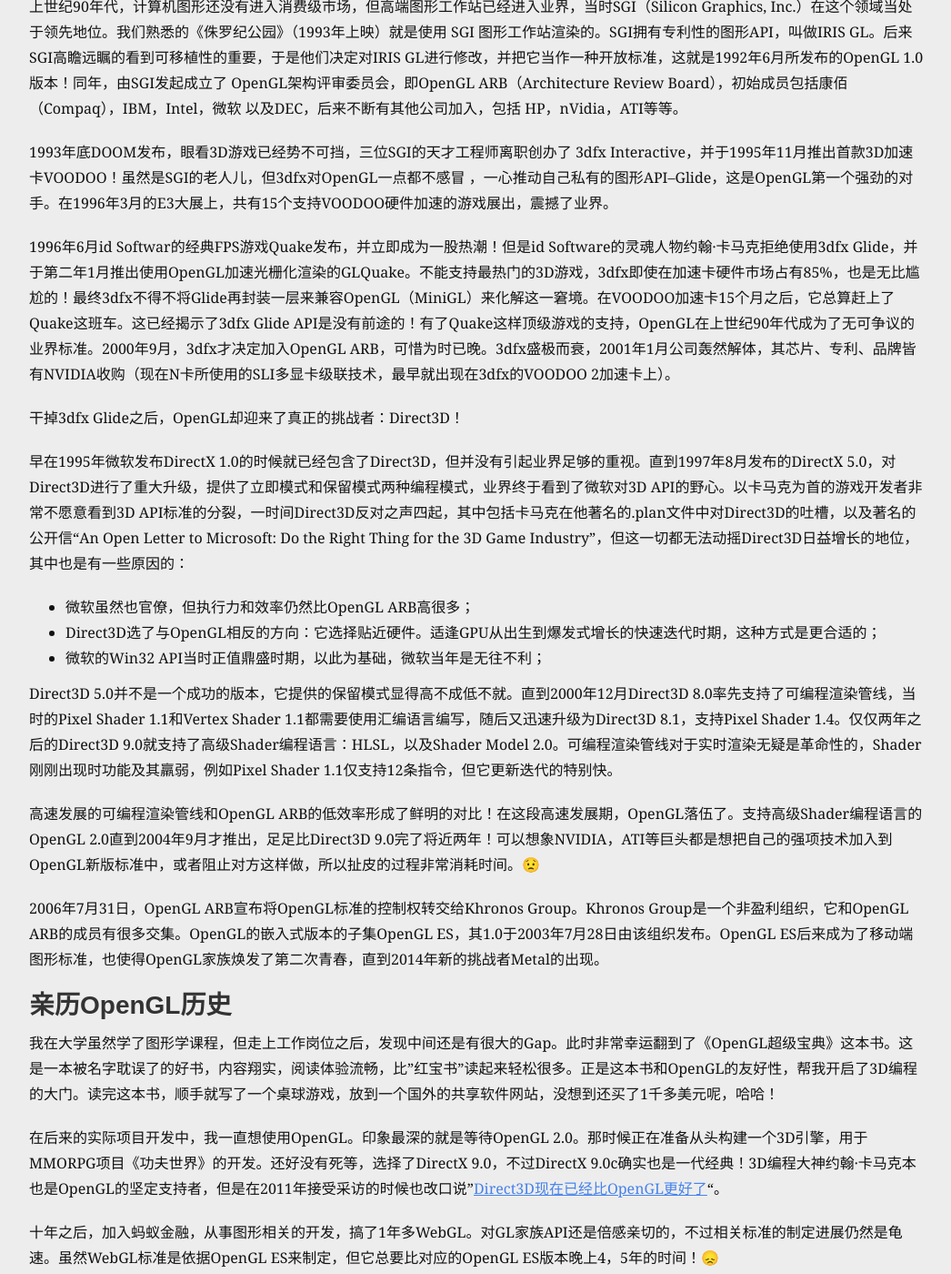
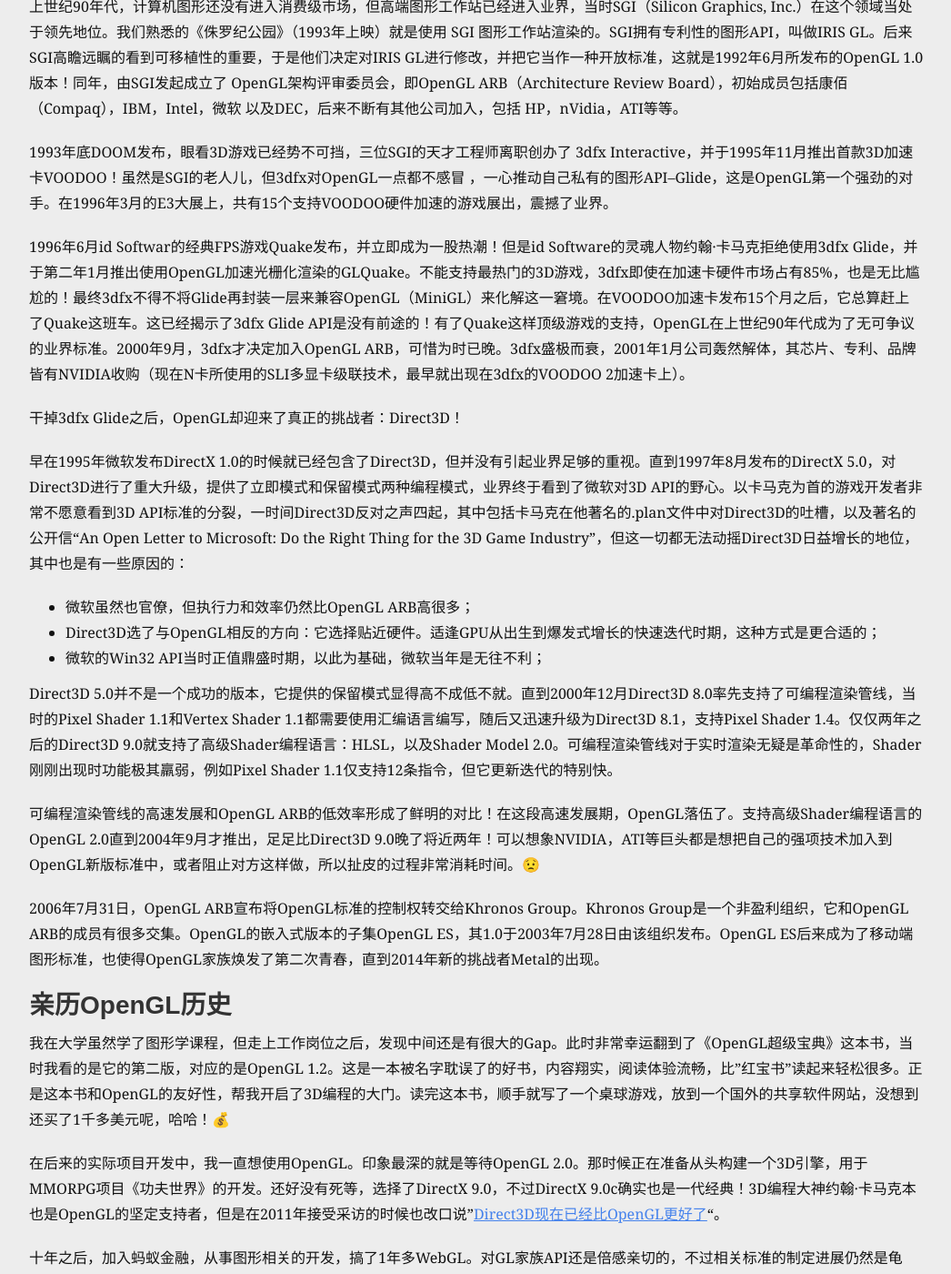
Before and after one commit to neil3d/neil3d.github.io, a Jekyll site: the page built from _posts/2019-02-23-gl-brief-history.md, in a window 1280 px wide and 1400 px high, scrolled down 385 px. Shown: the whole window at 91% size, without its empty margins (116-1162 px from the left). Built offline with Jekyll 4.4.1, drawn with Linux system fonts in a browser that asks for light colours; emoji names are drawn with the system emoji font; comment, search, counter and statistics services are not loaded.

Commit message:
refine gl post

```diff
--- a/_posts/2019-02-23-gl-brief-history.md
+++ b/_posts/2019-02-23-gl-brief-history.md
@@ -22,7 +22,7 @@
 
 1993年底DOOM发布，眼看3D游戏已经势不可挡，三位SGI的天才工程师离职创办了 3dfx Interactive，并于1995年11月推出首款3D加速卡VOODOO！虽然是SGI的老人儿，但3dfx对OpenGL一点都不感冒 ，一心推动自己私有的图形API--Glide，这是OpenGL第一个强劲的对手。在1996年3月的E3大展上，共有15个支持VOODOO硬件加速的游戏展出，震撼了业界。
 
-1996年6月id Softwar的经典FPS游戏Quake发布，并立即成为一股热潮！但是id Software的灵魂人物约翰·卡马克拒绝使用3dfx Glide，并于第二年1月推出使用OpenGL加速光栅化渲染的GLQuake。不能支持最热门的3D游戏，3dfx即使在加速卡硬件市场占有85%，也是无比尴尬的！最终3dfx不得不将Glide再封装一层来兼容OpenGL（MiniGL）来化解这一窘境。在VOODOO加速卡15个月之后，它总算赶上了Quake这班车。这已经揭示了3dfx Glide API是没有前途的！有了Quake这样顶级游戏的支持，OpenGL在上世纪90年代成为了无可争议的业界标准。2000年9月，3dfx才决定加入OpenGL ARB，可惜为时已晚。3dfx盛极而衰，2001年1月公司轰然解体，其芯片、专利、品牌皆有NVIDIA收购（现在N卡所使用的SLI多显卡级联技术，最早就出现在3dfx的VOODOO 2加速卡上）。
+1996年6月id Softwar的经典FPS游戏Quake发布，并立即成为一股热潮！但是id Software的灵魂人物约翰·卡马克拒绝使用3dfx Glide，并于第二年1月推出使用OpenGL加速光栅化渲染的GLQuake。不能支持最热门的3D游戏，3dfx即使在加速卡硬件市场占有85%，也是无比尴尬的！最终3dfx不得不将Glide再封装一层来兼容OpenGL（MiniGL）来化解这一窘境。在VOODOO加速卡发布15个月之后，它总算赶上了Quake这班车。这已经揭示了3dfx Glide API是没有前途的！有了Quake这样顶级游戏的支持，OpenGL在上世纪90年代成为了无可争议的业界标准。2000年9月，3dfx才决定加入OpenGL ARB，可惜为时已晚。3dfx盛极而衰，2001年1月公司轰然解体，其芯片、专利、品牌皆有NVIDIA收购（现在N卡所使用的SLI多显卡级联技术，最早就出现在3dfx的VOODOO 2加速卡上）。
 
 干掉3dfx Glide之后，OpenGL却迎来了真正的挑战者：Direct3D！
 
@@ -32,15 +32,15 @@
 * Direct3D选了与OpenGL相反的方向：它选择贴近硬件。适逢GPU从出生到爆发式增长的快速迭代时期，这种方式是更合适的；
 * 微软的Win32 API当时正值鼎盛时期，以此为基础，微软当年是无往不利；
 
-Direct3D 5.0并不是一个成功的版本，它提供的保留模式显得高不成低不就。直到2000年12月Direct3D 8.0率先支持了可编程渲染管线，当时的Pixel Shader 1.1和Vertex Shader 1.1都需要使用汇编语言编写，随后又迅速升级为Direct3D 8.1，支持Pixel Shader 1.4。仅仅两年之后的Direct3D 9.0就支持了高级Shader编程语言：HLSL，以及Shader Model 2.0。可编程渲染管线对于实时渲染无疑是革命性的，Shader刚刚出现时功能及其羸弱，例如Pixel Shader 1.1仅支持12条指令，但它更新迭代的特别快。
+Direct3D 5.0并不是一个成功的版本，它提供的保留模式显得高不成低不就。直到2000年12月Direct3D 8.0率先支持了可编程渲染管线，当时的Pixel Shader 1.1和Vertex Shader 1.1都需要使用汇编语言编写，随后又迅速升级为Direct3D 8.1，支持Pixel Shader 1.4。仅仅两年之后的Direct3D 9.0就支持了高级Shader编程语言：HLSL，以及Shader Model 2.0。可编程渲染管线对于实时渲染无疑是革命性的，Shader刚刚出现时功能极其羸弱，例如Pixel Shader 1.1仅支持12条指令，但它更新迭代的特别快。
 
-高速发展的可编程渲染管线和OpenGL ARB的低效率形成了鲜明的对比！在这段高速发展期，OpenGL落伍了。支持高级Shader编程语言的OpenGL 2.0直到2004年9月才推出，足足比Direct3D 9.0完了将近两年！可以想象NVIDIA，ATI等巨头都是想把自己的强项技术加入到OpenGL新版标准中，或者阻止对方这样做，所以扯皮的过程非常消耗时间。:worried:
+可编程渲染管线的高速发展和OpenGL ARB的低效率形成了鲜明的对比！在这段高速发展期，OpenGL落伍了。支持高级Shader编程语言的OpenGL 2.0直到2004年9月才推出，足足比Direct3D 9.0晚了将近两年！可以想象NVIDIA，ATI等巨头都是想把自己的强项技术加入到OpenGL新版标准中，或者阻止对方这样做，所以扯皮的过程非常消耗时间。:worried:
 
 2006年7月31日，OpenGL ARB宣布将OpenGL标准的控制权转交给Khronos Group。Khronos Group是一个非盈利组织，它和OpenGL ARB的成员有很多交集。OpenGL的嵌入式版本的子集OpenGL ES，其1.0于2003年7月28日由该组织发布。OpenGL ES后来成为了移动端图形标准，也使得OpenGL家族焕发了第二次青春，直到2014年新的挑战者Metal的出现。
 
 ### 亲历OpenGL历史
 
-我在大学虽然学了图形学课程，但走上工作岗位之后，发现中间还是有很大的Gap。此时非常幸运翻到了《OpenGL超级宝典》这本书。这是一本被名字耽误了的好书，内容翔实，阅读体验流畅，比"红宝书"读起来轻松很多。正是这本书和OpenGL的友好性，帮我开启了3D编程的大门。读完这本书，顺手就写了一个桌球游戏，放到一个国外的共享软件网站，没想到还买了1千多美元呢，哈哈！
+我在大学虽然学了图形学课程，但走上工作岗位之后，发现中间还是有很大的Gap。此时非常幸运翻到了《OpenGL超级宝典》这本书，当时我看的是它的第二版，对应的是OpenGL 1.2。这是一本被名字耽误了的好书，内容翔实，阅读体验流畅，比"红宝书"读起来轻松很多。正是这本书和OpenGL的友好性，帮我开启了3D编程的大门。读完这本书，顺手就写了一个桌球游戏，放到一个国外的共享软件网站，没想到还买了1千多美元呢，哈哈！:moneybag:
 
 在后来的实际项目开发中，我一直想使用OpenGL。印象最深的就是等待OpenGL 2.0。那时候正在准备从头构建一个3D引擎，用于MMORPG项目《功夫世界》的开发。还好没有死等，选择了DirectX 9.0，不过DirectX 9.0c确实也是一代经典！3D编程大神约翰·卡马克本也是OpenGL的坚定支持者，但是在2011年接受采访的时候也改口说"[Direct3D现在已经比OpenGL更好了](https://www.tomshardware.com/news/john-Carmack-DirectX-OpenGL-API-Doom,12372.html)"。
 
```
